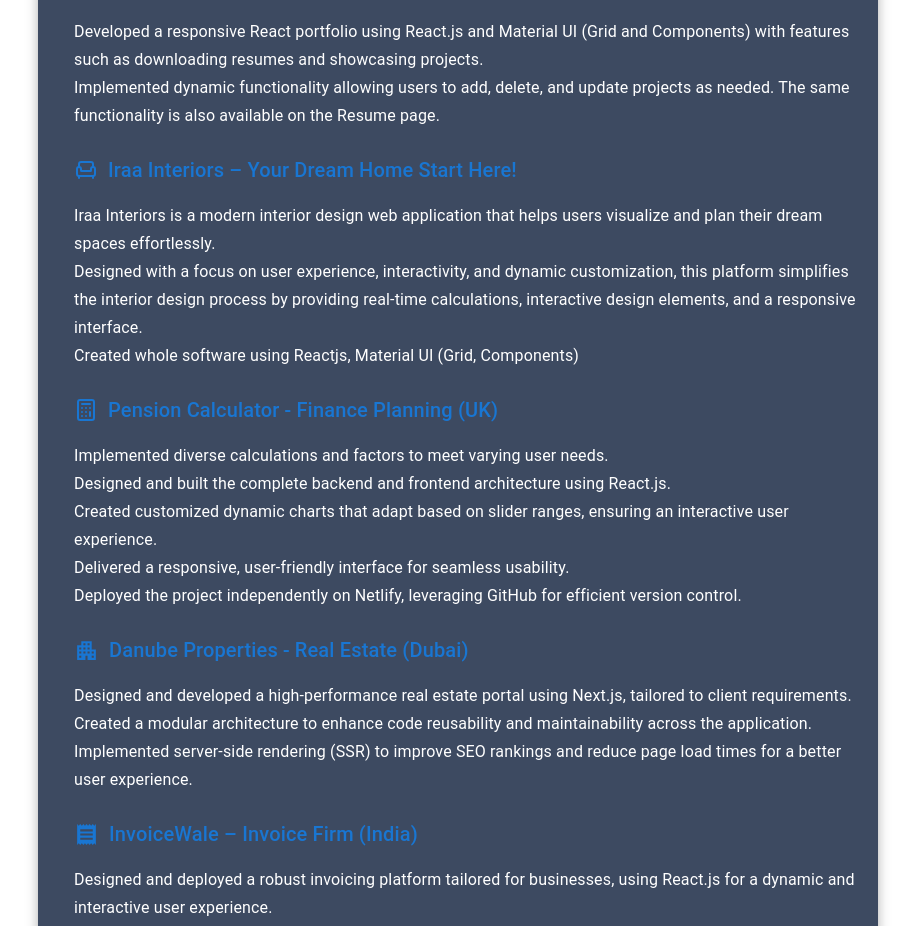
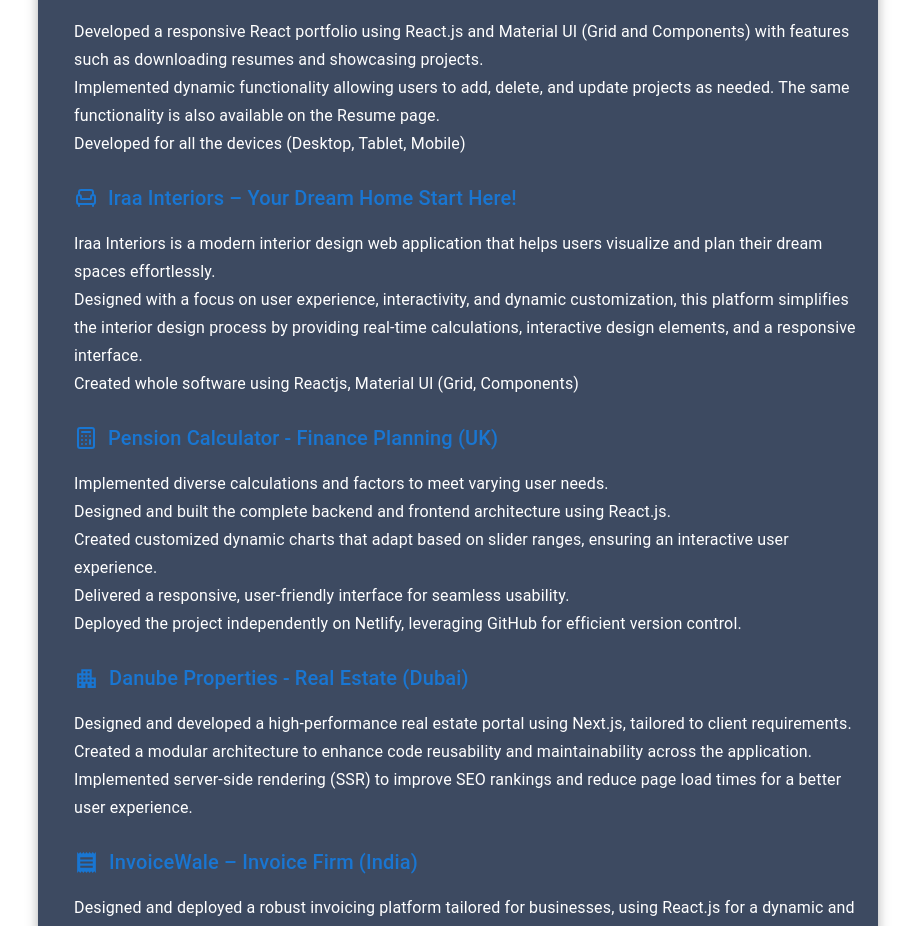
Before and after one commit to Sachin2123/react-portfolio, a React (Create React App) app: page / in a window 1280 px wide. Shown: the part 2968-3894 px from the top of the page, without its empty margins (182-1097 px from the left). Built offline with nearby package versions, Linux system fonts and the light colour scheme.

Commit message:
Projects Section of React Portfolio has been updated

```diff
--- a/src/Pages/Home/Home.js
+++ b/src/Pages/Home/Home.js
@@ -543,6 +543,9 @@
               and update projects as needed. The same functionality is also
               available on the Resume page.
             </Typography>
+            <Typography variant="subtitle1" sx={{ color: "white", ml: 2 }}>
+              Developed for all the devices (Desktop, Tablet, Mobile)
+            </Typography>
 
             <Box
               sx={{
--- a/src/Pages/Projects/Projects.js
+++ b/src/Pages/Projects/Projects.js
@@ -78,6 +78,9 @@
               Implemented dynamic functionality allowing users to add, delete,
               and update projects as needed. The same functionality is also
               available on the Resume page.
+            </Typography>
+            <Typography variant="subtitle1" sx={{ color: "white", ml: 2 }}>
+              Developed for all the devices (Desktop, Tablet, Mobile)
             </Typography>
 
             <Box
```
